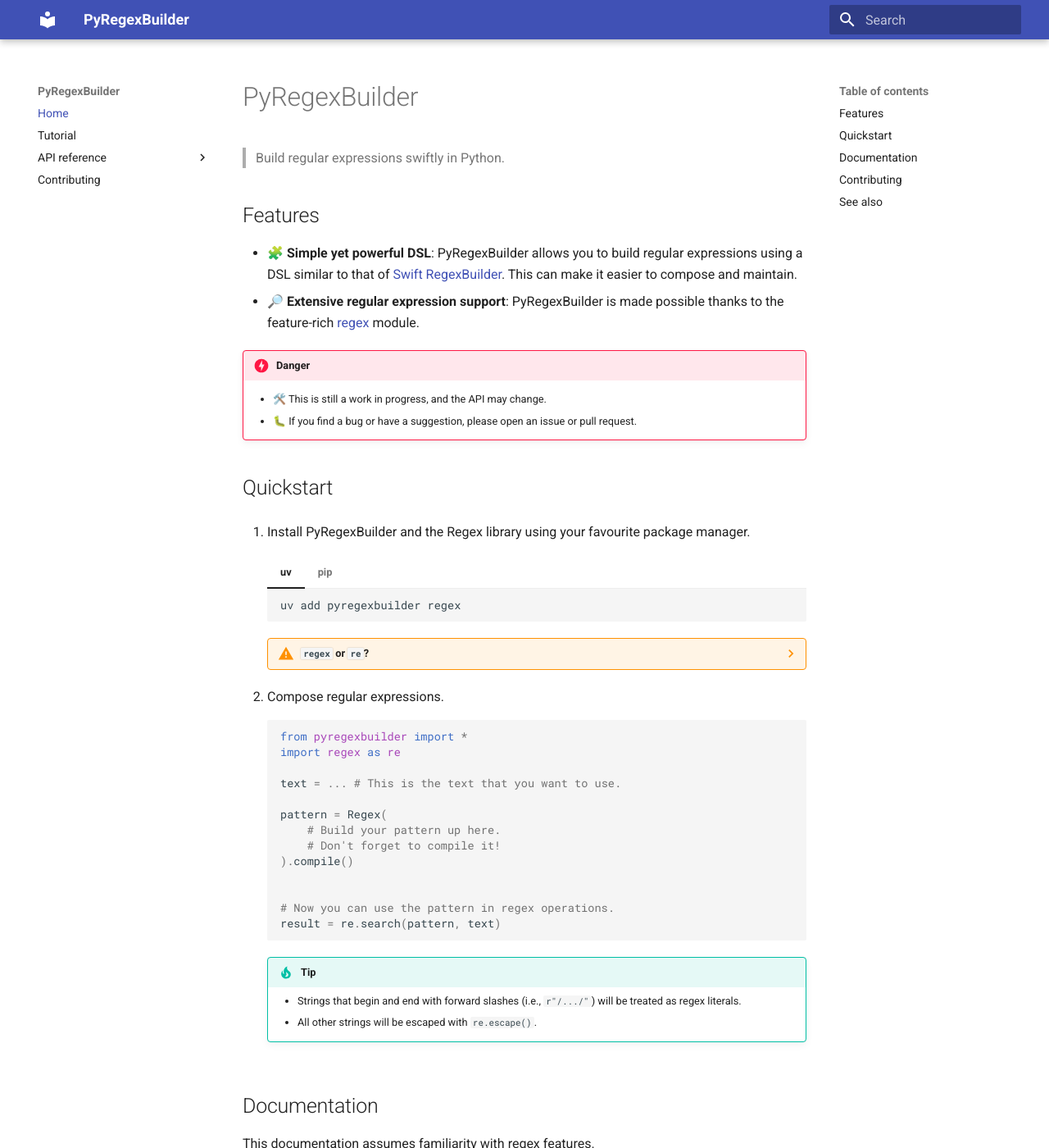
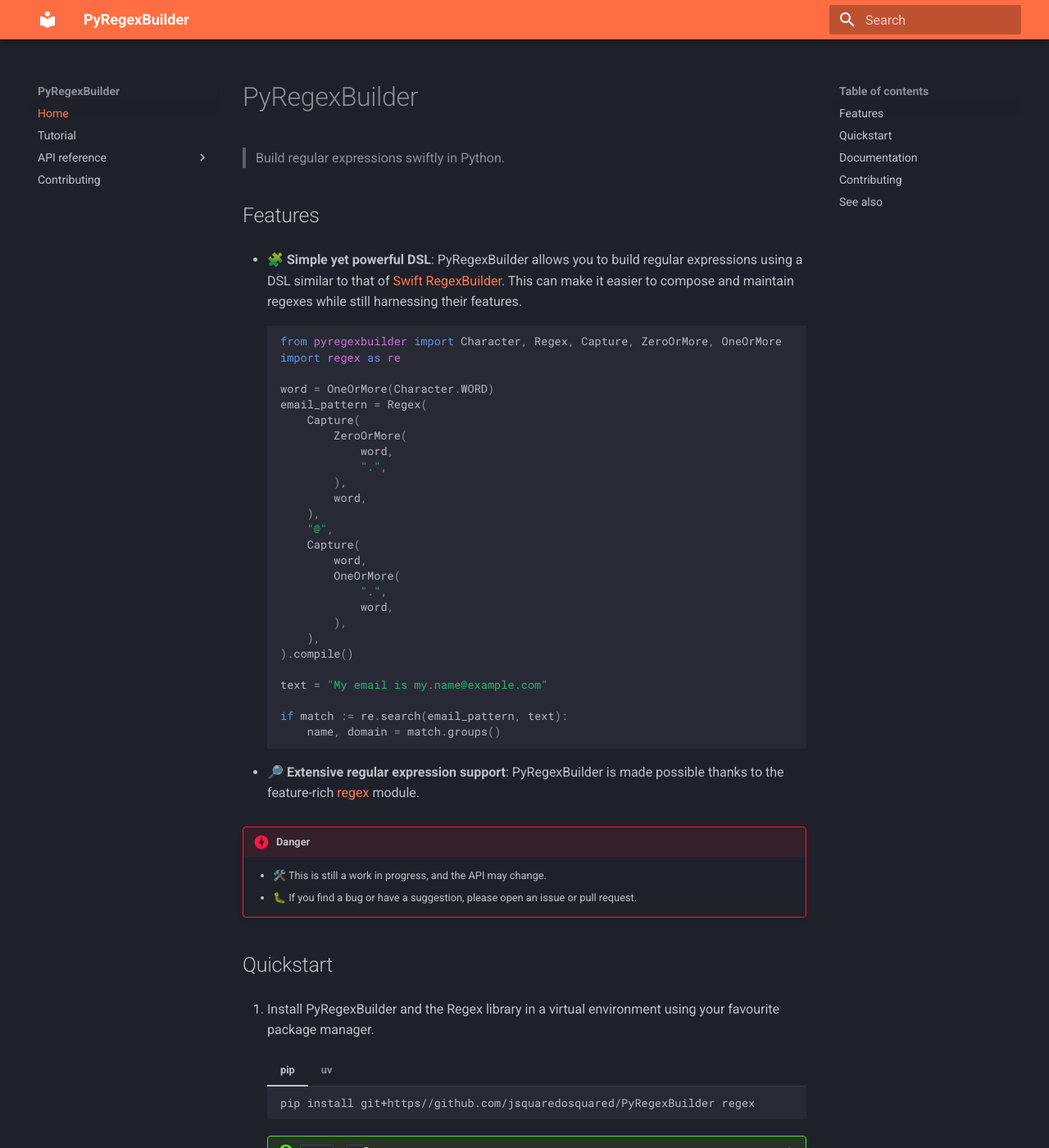
Before and after one commit to jsquaredosquared/PyRegexBuilder, an MkDocs documentation site: the page built from docs/index.md, in a window 1280 px wide and 1400 px high. Shown: the whole window at 82% size. Built offline with MkDocs 1.6.1 and Material for MkDocs 9.7.7, drawn with Linux system fonts in a browser that asks for light colours; some of the changed text lies outside the part shown.

Commit message:
docs: update documentation

````diff
--- a/docs/index.md
+++ b/docs/index.md
@@ -4,7 +4,37 @@
 
 ## Features
 
-- 🧩 **Simple yet powerful DSL**: PyRegexBuilder allows you to build regular expressions using a DSL similar to that of [Swift RegexBuilder](https://developer.apple.com/documentation/regexbuilder). This can make it easier to compose and maintain.
+- 🧩 **Simple yet powerful DSL**: PyRegexBuilder allows you to build regular expressions using a DSL similar to that of [Swift RegexBuilder](https://developer.apple.com/documentation/regexbuilder). This can make it easier to compose and maintain regexes while still harnessing their features.
+
+    ```python
+    from pyregexbuilder import Character, Regex, Capture, ZeroOrMore, OneOrMore
+    import regex as re
+
+    word = OneOrMore(Character.WORD)
+    email_pattern = Regex(
+        Capture(
+            ZeroOrMore(
+                word,
+                ".",
+            ),
+            word,
+        ),
+        "@",
+        Capture(
+            word,
+            OneOrMore(
+                ".",
+                word,
+            ),
+        ),
+    ).compile()
+
+    text = "My email is my.name@example.com"
+
+    if match := re.search(email_pattern, text):
+        name, domain = match.groups()
+    ```
+
 - 🔎 **Extensive regular expression support**: PyRegexBuilder is made possible thanks to the feature-rich [regex](https://github.com/mrabarnett/mrab-regex) module.
 
 !!! danger
@@ -13,21 +43,21 @@
 
 ## Quickstart
 
-1. Install PyRegexBuilder and the Regex library using your favourite package manager.
+1. Install PyRegexBuilder and the Regex library in a virtual environment using your favourite package manager.
+
+    === "pip"
+
+        ```shell
+        pip install git+https//github.com/jsquaredosquared/PyRegexBuilder regex
+        ```
 
     === "uv"
 
         ``` shell
-        uv add pyregexbuilder regex
+        uv add "pyregexbuilder @ git+https://github.com/jsquaredosquared/PyRegexBuilder" regex
         ```
 
-    === "pip"
-
-        ```shell
-        pip install pyregexbuilder regex
-        ```
-
-    ???- warning "`regex` or `re`?"
+    ???- question "`regex` or `re`?"
         - PyRegexBuilder uses the `regex` module under the hood, with `regex.DEFAULT_VERSION = re.V1`. This is required if you want to use all the features.
         - You can use `regex` with `regex.DEFAULT_VERSION = re.V0` or the built-in `re` module if you really want to, but some features may not work as expected.
 
@@ -40,7 +70,7 @@
     text = ... # This is the text that you want to use.
 
     pattern = Regex(
-        # Build your pattern up here.
+        # Build up your pattern here.
         # Don't forget to compile it!
     ).compile()
 
@@ -50,8 +80,10 @@
     ```
 
     !!! tip
-        - Strings that begin and end with forward slashes (i.e., `r"/.../"`) will be treated as regex literals.
+        - Strings that begin and end with forward slashes (`r"/.../"`) will be treated as regex literals.
         - All other strings will be escaped with `re.escape()`.
+
+See the [tutorial](tutorial.md) for an example of how to use PyRegexBuilder.
 
 ## Documentation
 
--- a/mkdocs.yml
+++ b/mkdocs.yml
@@ -9,7 +9,11 @@
       - Groups: api-reference/groups.md
       - Quantifiers: api-reference/quantifiers.md
   - Contributing: contributing.md
-theme: material
+theme:
+  name: material
+  palette:
+    scheme: slate
+    primary: deep orange
 
 plugins:
   - search
````
Also changed, not shown: other parts of docs/index.md (+1 -2 lines), 3 other files.
